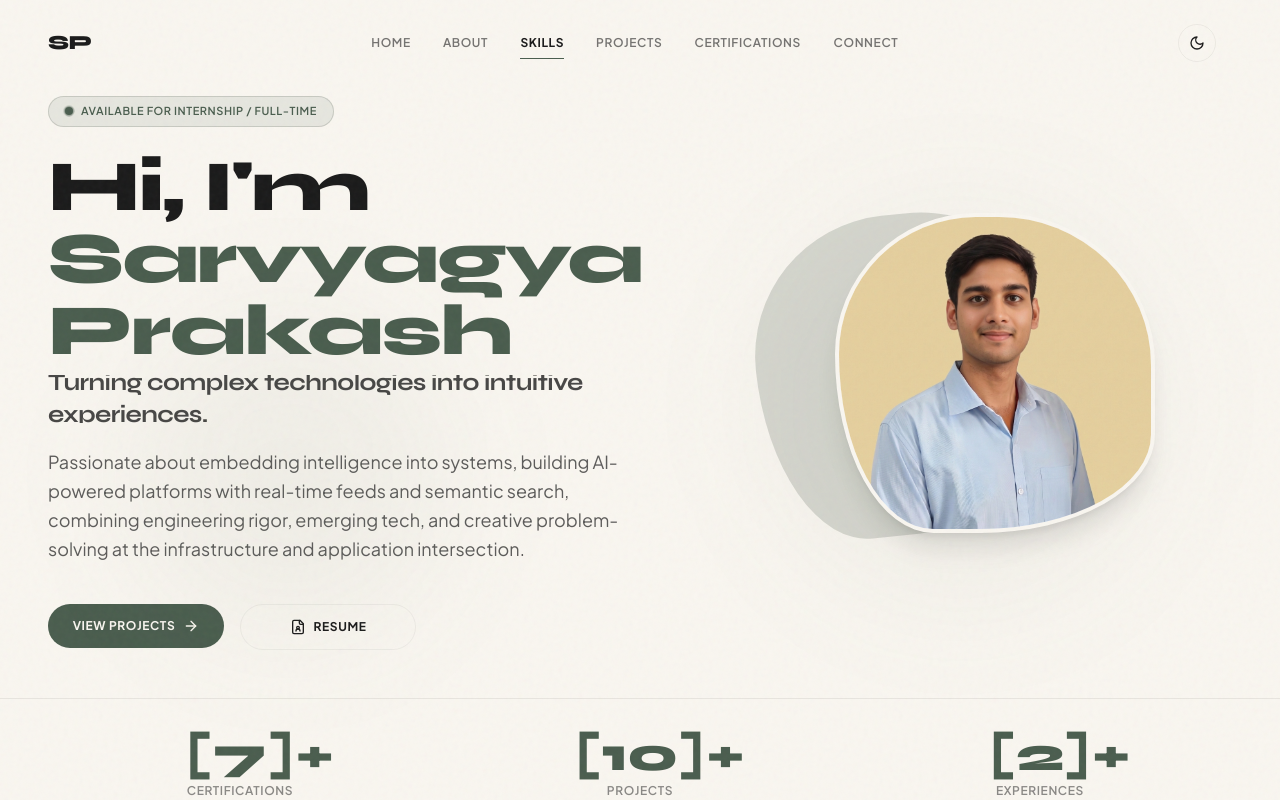
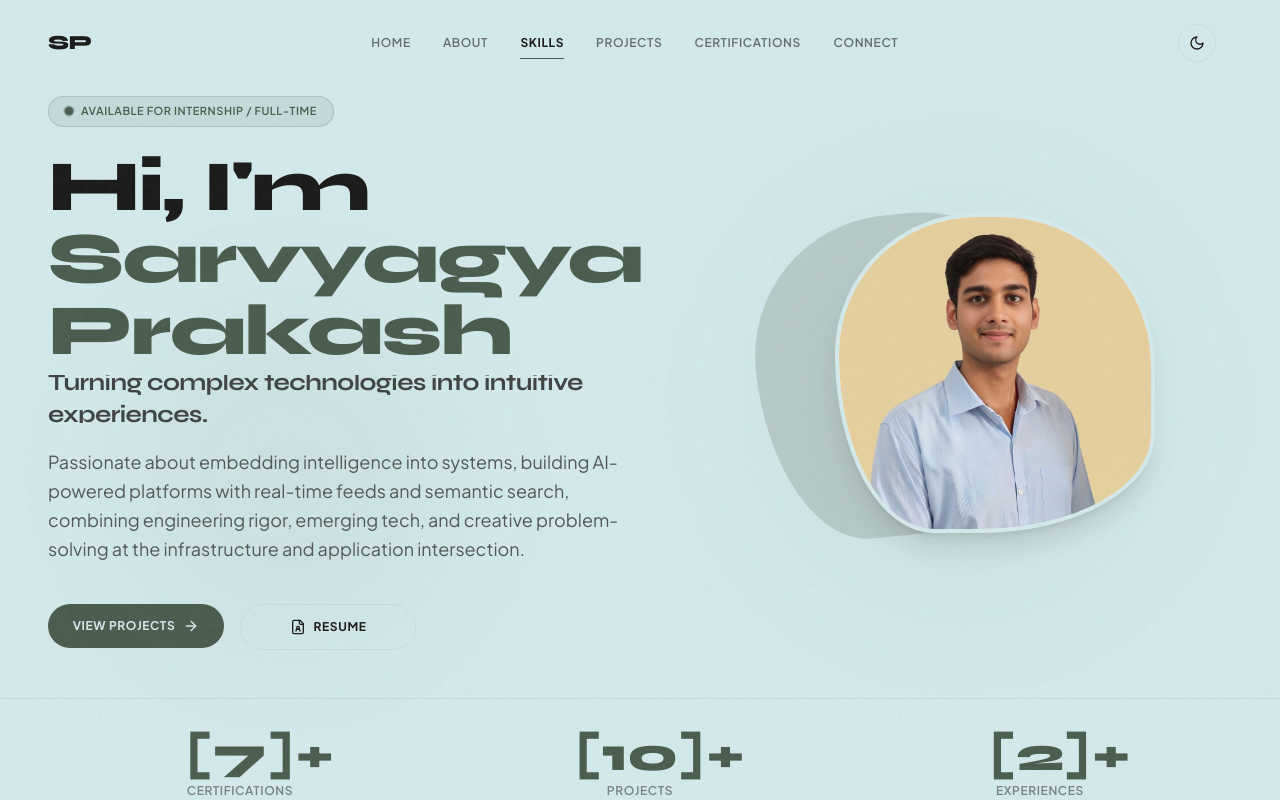
Before and after one commit to SarvyagyaPrakash/Sarvyagya-Prakash-Portfolio, a React (Vite) app: page / in a window 1280 px wide. Shown: the top 800 px of the page. Built offline with nearby package versions, Linux system fonts and the light colour scheme.

Commit message:
issue fixed

```diff
--- a/src/App.jsx
+++ b/src/App.jsx
@@ -144,7 +144,7 @@ export default function App() {
               </h2>
               <div className="w-12 h-[1.5px] bg-[#C5B097]/40 mx-auto" />
               <p className="font-body text-[14px] uppercase tracking-widest text-[#E8E4DC]/40">
-                Welcome
+                Welcome's you
               </p>
             </motion.div>
           </motion.div>
--- a/src/components/Connect.jsx
+++ b/src/components/Connect.jsx
@@ -97,7 +97,7 @@ export default function Connect() {
         {/* Initials & Copyright */}
         <div className="flex flex-col items-center md:items-start space-y-2">
           <span className="font-display text-lg font-extrabold tracking-tight text-text-main">
-            SP
+            Bhopal, India
           </span>
         </div>
 
--- a/src/index.css
+++ b/src/index.css
@@ -1,7 +1,7 @@
 @import "tailwindcss";
 
 :root {
-  --bg: #F9F6F0;
+  --bg: #d3e9eb;
   --text: #1A1A1A;
   --accent: #4A5D4E;
   --card-bg: #FFFFFF;
```
